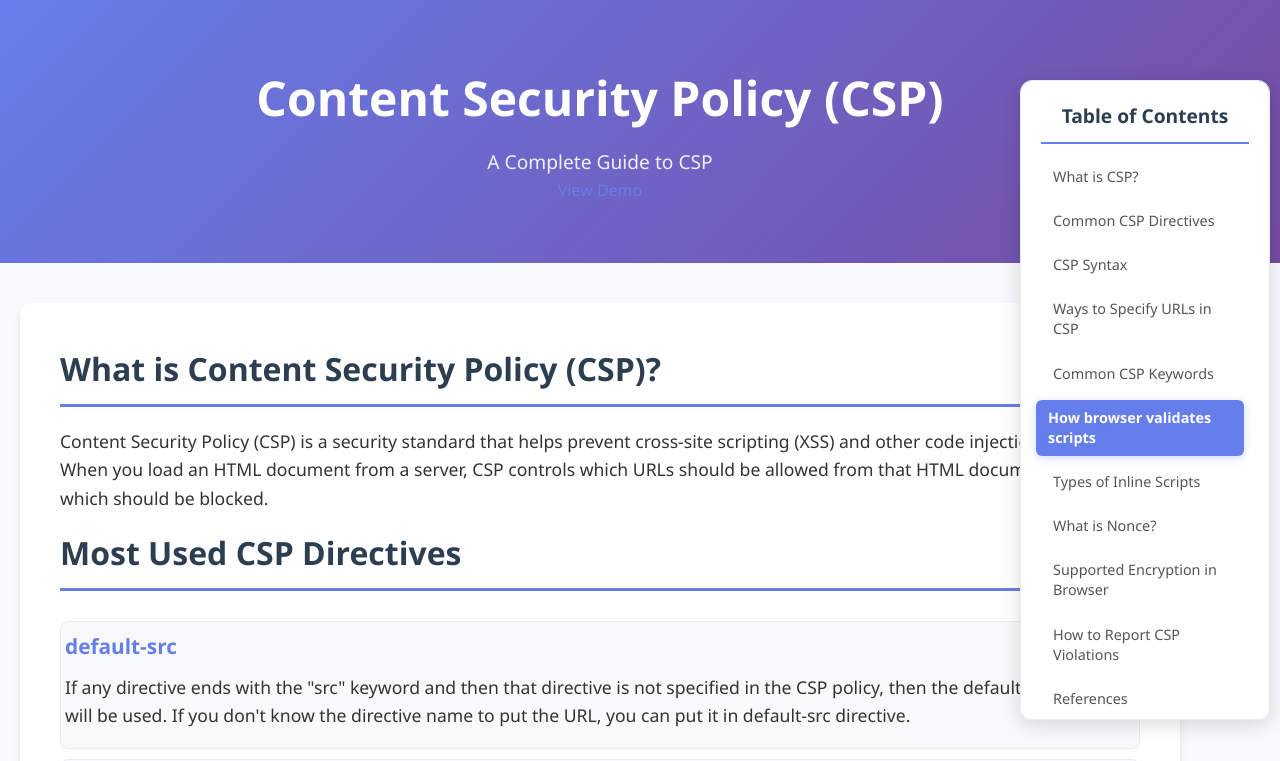
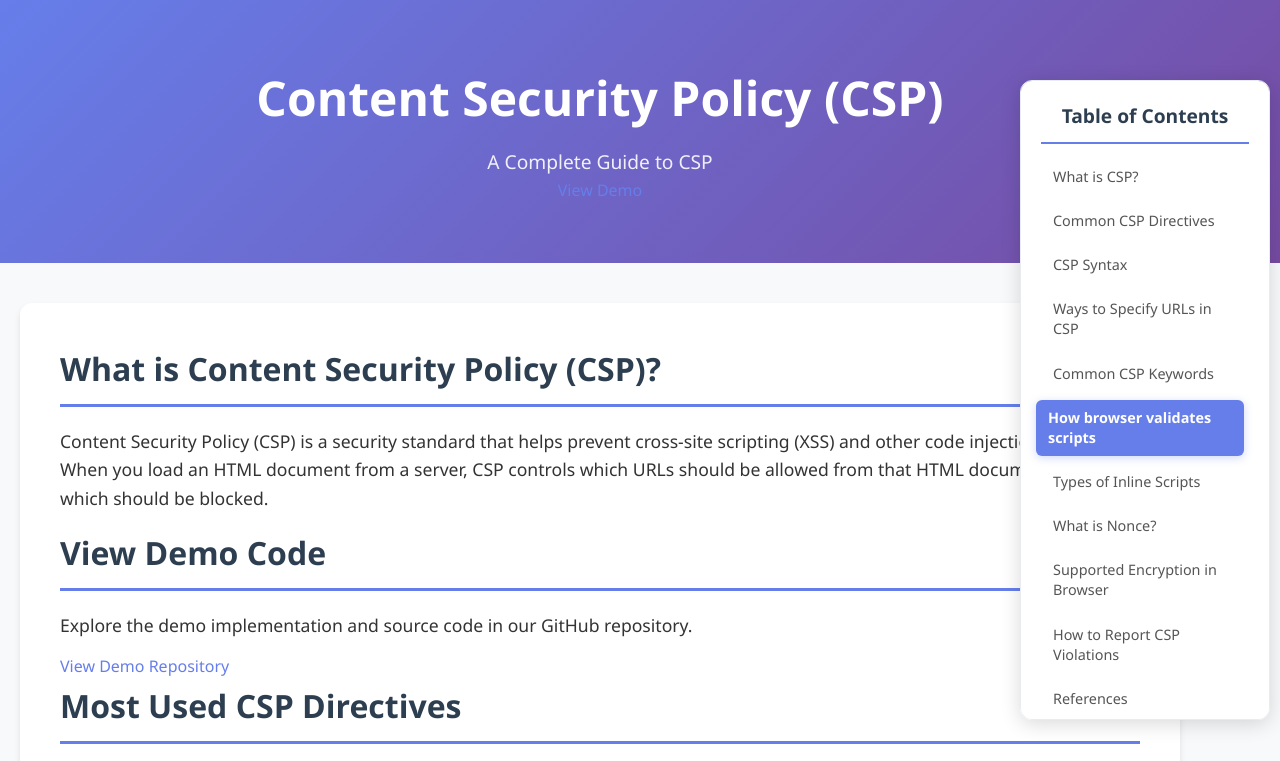
Before and after one commit to vin070/SSO-blog, a plain HTML site: page blog/index.html in a window 1280 px wide. Shown: the top 761 px of the page. Drawn offline with Linux system fonts and the light colour scheme; files that its build step writes are made by us from their sources; files whose address does not match are found by name.

Commit message:
fix: Changes position of demo repo link section

```diff
--- a/blog/index.html
+++ b/blog/index.html
@@ -54,6 +54,14 @@
             URLs should be allowed from that HTML document and which should be
             blocked.
           </p>
+        </section>
+
+        <section class="demo-section">
+          <div class="demo-container">
+            <h2>View Demo Code</h2>
+            <p>Explore the demo implementation and source code in our GitHub repository.</p>
+            <a href="https://github.com/vin070/SSO-blog/tree/master/demo" class="demo-button" target="_blank">View Demo Repository</a>
+          </div>
         </section>
 
         <section id="directives" class="directives">
```
